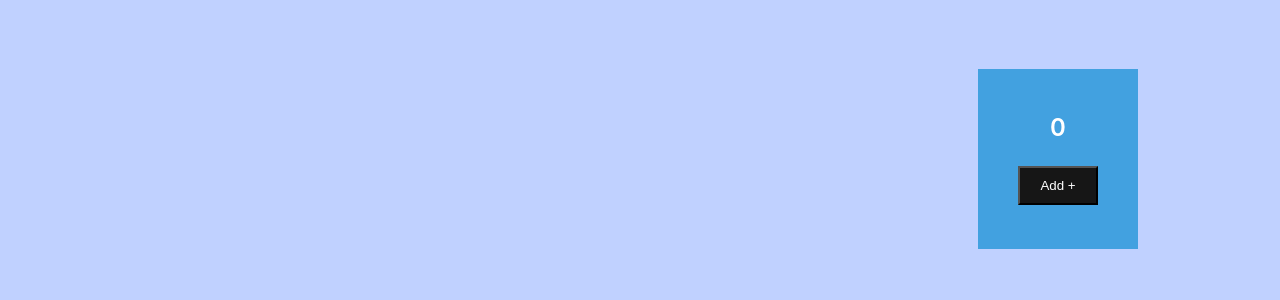
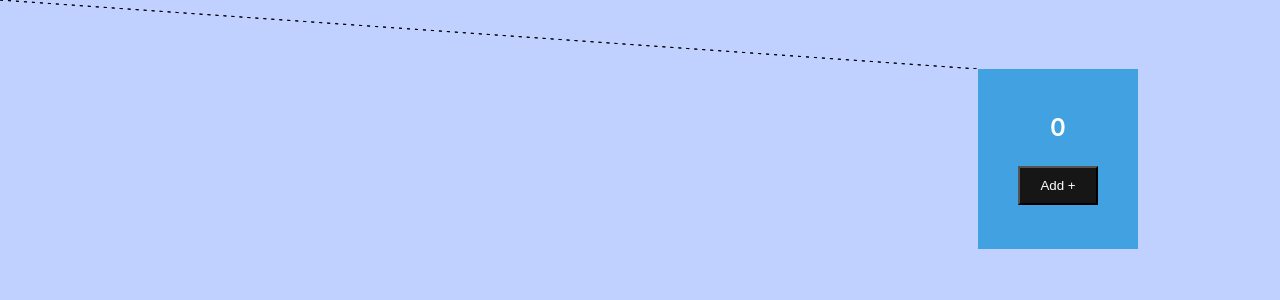
Before and after one commit to Jobayerrahman/Node-Graph, a React (Create React App) app: page / in a window 1280 px wide. Shown: the top 300 px of the page. Built offline with nearby package versions, Linux system fonts and the light colour scheme.

Commit message:
Canvas dotted line create and point to block position

```diff
--- a/src/App.js
+++ b/src/App.js
@@ -1,9 +1,6 @@
 import Block from './Component/Block';
-import { useState, useEffect, useRef } from 'react';
+import { useState } from 'react';
 function App() {
-
-  const containerRef      = useRef(null);
-
   const [blocklist, setBlocklist] = useState([
     {block: ""},
   ]);
@@ -13,28 +10,8 @@ function App() {
   }
 
 
-    // const lineEvent =(e)=>{
-    //   // Create a canvas:
-    //   const canvas = containerRef.current;
-    //   console.log(canvas)
-    //   const ctx = canvas.getContext("2d");
-
-    //   // Define a new path:
-    //   ctx.beginPath();
-
-    //   // Define a start point
-    //   ctx.moveTo(0,0);
-
-    //   // Define an end point
-    //   ctx.lineTo(200,100);
-
-    //   // Draw it
-    //   ctx.stroke();
-    // }
-
-
   return (
-    <div ref={containerRef} className="container-body">
+    <div className="container-body">
       {blocklist.map((singleBlock, index)=> (
           <Block key={index} handleBlockAdd={handleBlockAdd} index={index}/>
       ))}
--- a/src/Component/Block.js
+++ b/src/Component/Block.js
@@ -1,5 +1,6 @@
 import React, { useState } from 'react';
 import { useEffect, useRef } from 'react';
+import Line from './Line';
 function Block({index,handleBlockAdd}) {
 
     // const containerRef  = useRef(null);
@@ -85,7 +86,6 @@ function Block({index,handleBlockAdd}) {
         }
 
         const handleMouseDownEvent = (e) => {
-                console.log("mouse down!");
                 setIsClicked(true);
                 blockRef.current.addEventListener("mousemove",handleMosueMoveEvent);
                 setClickStyle("block-grap");
@@ -94,7 +94,6 @@ function Block({index,handleBlockAdd}) {
         }
 
         const handleMosueUpEvent = (e) =>{
-            console.log("mouse up!");
             setIsClicked(false);
             blockRef.current.removeEventListener("mousemove",handleMosueMoveEvent);
             const block  = blockRef.current;
@@ -117,6 +116,7 @@ function Block({index,handleBlockAdd}) {
     },[blockRef.current])
 
     return(
+        <>
             <div
                 ref={blockRef}
                 className={isClicked? ('block-wrapper '+clickStyle) : 'block-wrapper'}
@@ -125,6 +125,8 @@ function Block({index,handleBlockAdd}) {
                 <p>{index}</p>
                 <button onClick={handleBlockAdd}>Add +</button>
             </div>
+            <Line width={blockPostion.current.left} height={blockPostion.current.top}/>
+        </>
     );
 }
 
--- /dev/null
+++ b/src/Component/Line.js
@@ -0,0 +1,36 @@
+import React from 'react';
+import { useRef, useEffect } from 'react';
+
+function Line(props) {
+    const lineRef = useRef(null);
+
+    useEffect(() => {
+        const canvas = lineRef.current;
+        console.log(canvas);
+        // Create a canvas:
+          const ctx = canvas.getContext("2d");
+
+        //dashes are 5px and spaces are 3px
+          ctx.setLineDash([3, 5]);
+
+        // Define a new path:
+          ctx.beginPath();
+
+        // Define a start point
+          ctx.moveTo(0,0);
+
+        // Define an end point
+          ctx.lineTo(props.width, props.height);
+
+         // Draw it
+          ctx.stroke();
+      }, []);
+
+    return (
+        <div className='line-contianer'>
+            <canvas  ref={lineRef} width={props.width} height={props.height}  />
+        </div>
+    );
+}
+
+export default Line;
--- a/src/index.css
+++ b/src/index.css
@@ -40,3 +40,8 @@ body {
 .block-grap{
   cursor: grab;
 }
+
+.line-contianer{
+  width: 100%;
+  height: 100%;
+}
```
Lines whose indentation alone changed are shown as unchanged.
